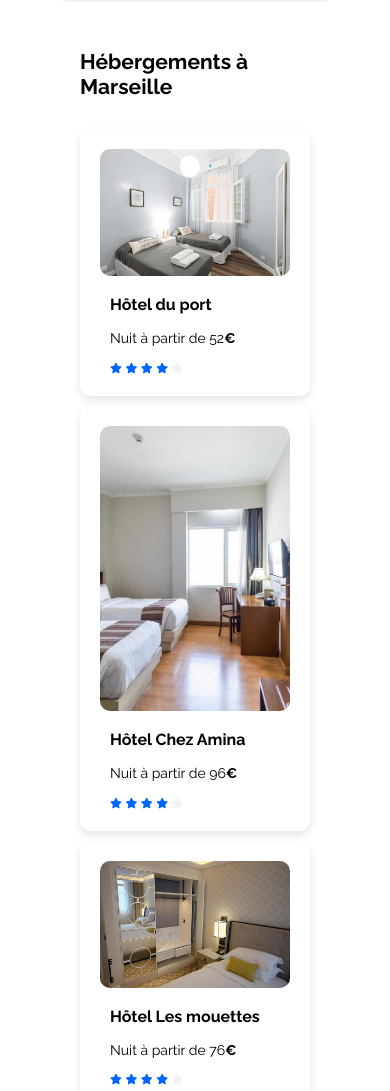
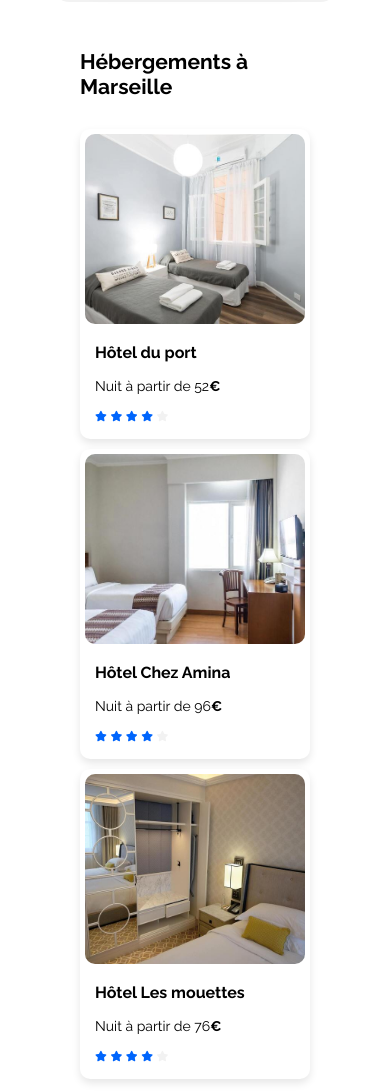
Before and after one commit to LexM94/Booki_Maillet_Alexandre, a plain HTML site: page index.html in a window 390 px wide. Shown: the part 1440-2531 px from the top of the page. Drawn offline with Linux system fonts and the light colour scheme.

Commit message:
Add files via upload

```diff
--- a/css/style.css
+++ b/css/style.css
@@ -213,6 +213,10 @@ body {
 
 .card3 h3 {
     margin-left: 15px!important;
+    max-height: 40px; /* Ajuste selon le besoin */
+    overflow: hidden;
+    text-overflow: ellipsis;
+    white-space: nowrap;
 }
 
 .containerbot {
@@ -475,15 +479,17 @@ body {
     }
 
     .card2 {
-     width: 100%; /* La carte prend toute la largeur */
-     padding: 20px;
+        display: flex;
+        flex-direction: column;
+        justify-content: space-between;
+        height: 300px; /* Hauteur fixe */
     }
 
     .card2 img {
         width: 100% !important; /* L'image prend toute la largeur de la carte */
-        height: auto; /* Maintient le ratio d'aspect */
+        height: 190px; /* Maintient le ratio d'aspect */
         max-height: 300px; /* Facultatif : limite la hauteur */
-        object-fit: cover; /* Recadre l’image pour remplir l’espace */
+        object-fit: cover;
         border-radius: 10px;
     }
 
@@ -549,6 +555,7 @@ body {
 
     .card3 h3 {
         margin-left: 15px!important;
+
     }
 
     #magnifying-glass {
```
